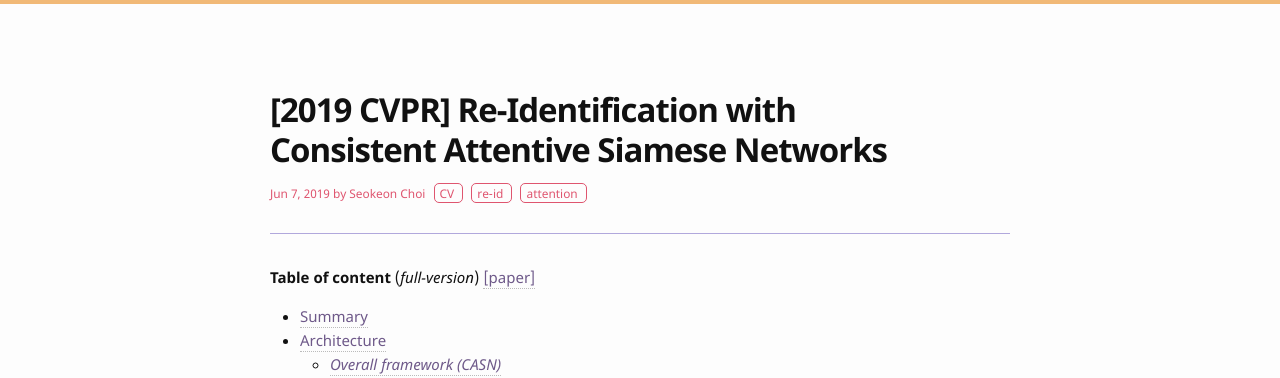
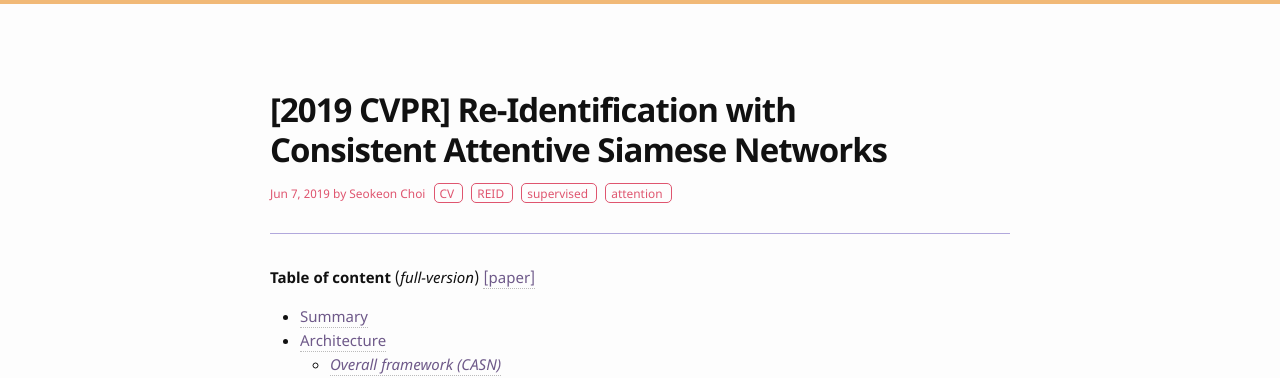
Before and after one commit to bismex/bismex.github.io, a Jekyll site: the page built from _posts/2019-06-07-CASN.md, in a window 1280 px wide and 900 px high. Shown: the top 378 px of the window. Built offline with Jekyll 4.4.1, drawn with Linux system fonts in a browser that asks for light colours; formulas are drawn with MathJax 3.

Commit message:
Update 2019-06-07-CASN.md

```diff
--- a/_posts/2019-06-07-CASN.md
+++ b/_posts/2019-06-07-CASN.md
@@ -2,7 +2,7 @@
 layout: post
 title: "[2019 CVPR] Re-Identification with Consistent Attentive Siamese Networks"
 date: 2019-06-07 18:00:00
-tags: CV re-id attention
+tags: CV REID supervised attention
 ---
 
 <!--more-->
```
